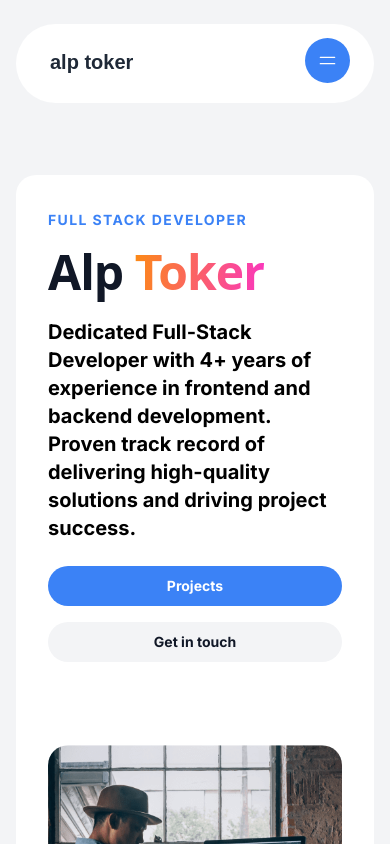
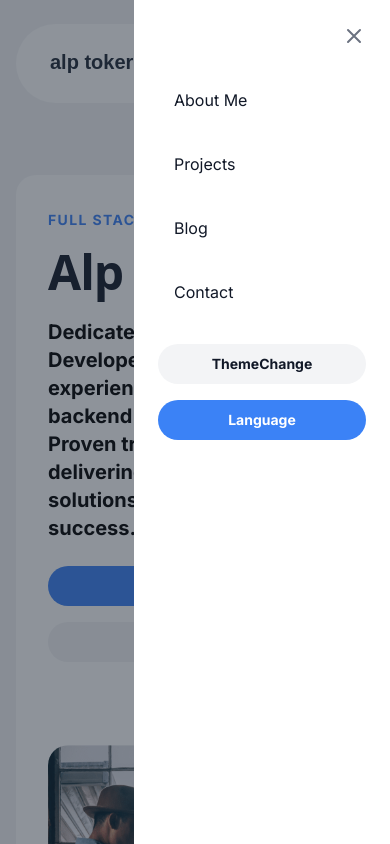
Before and after one commit to Rau7/alpport, a Next.js app: page / in a window 390 px wide. Both pictures are taken after a click on the button 327 px from the left and 60 px from the top of the page. Shown: the top 844 px of the page. Built offline with nearby package versions, Linux system fonts and the light colour scheme.

Commit message:
navbarBurgerFix

```diff
--- a/components/Header.jsx
+++ b/components/Header.jsx
@@ -1,26 +1,34 @@
 "use client";
 
-import React from "react";
+import React, { useState } from "react";
 import logos from "@/public/assets/logos/alp-toker-logo.svg";
 import Image from "next/image";
 
 const Header = () => {
+  const [isMobileMenuOpen, setIsMobileMenuOpen] = useState(false);
+
   const scrollToSection = (sectionId) => {
     const section = document.getElementById(sectionId);
     if (section) {
       section.scrollIntoView({ behavior: "smooth" });
+      setIsMobileMenuOpen(false); // Close mobile menu after clicking
     }
   };
 
+  const toggleMobileMenu = () => {
+    setIsMobileMenuOpen(!isMobileMenuOpen);
+  };
+
   return (
+    <>
       <section className="py-6 bg-gray-100">
         <div className="container mx-auto px-4">
-        <div className="flex items-center justify-between px-6 py-3.5 rounded-full bg-white ">
+          <div className="flex items-center justify-between px-6 py-3.5 rounded-full bg-white">
             <div className="w-auto">
               <div className="flex flex-wrap items-center">
                 <div className="w-auto">
                   <a href="#">
-                  <Image src={logos} alt="Zanrly Logo" />
+                    <Image src={logos} alt="Alp Toker Logo" />
                   </a>
                 </div>
               </div>
@@ -88,7 +96,7 @@ const Header = () => {
                   </div>
                 </div>
                 <div className="w-auto lg:hidden">
-                <button className="inline-block">
+                  <button onClick={toggleMobileMenu} className="inline-block">
                     <svg
                       className="text-blue-500"
                       width={45}
@@ -101,7 +109,7 @@ const Header = () => {
                       <path
                         d="M37 32H19M37 24H19"
                         stroke="white"
-                      strokeWidth="1.5"
+                        strokeWidth={1.5}
                         strokeLinecap="round"
                         strokeLinejoin="round"
                       />
@@ -111,19 +119,25 @@ const Header = () => {
               </div>
             </div>
           </div>
-        <div className="hidden fixed top-0 left-0 bottom-0 w-4/6 sm:max-w-xs z-50">
-          <div className="fixed inset-0 bg-gray-800 opacity-80" />
-          <nav className="relative z-10 px-9 pt-8 bg-white h-full overflow-y-auto">
-            <div className="flex flex-wrap justify-between h-full">
-              <div className="w-full">
-                <div className="flex items-center justify-between -m-2">
-                  <div className="w-auto p-2">
-                    <a className="inline-block" href="#">
-                      <img src={logos} alt />
-                    </a>
         </div>
-                  <div className="w-auto p-2">
-                    <button className="inline-block">
+      </section>
+
+      {/* Mobile Menu */}
+      <div
+        className={`fixed inset-0 z-50 lg:hidden bg-gray-800 bg-opacity-50 transition-opacity duration-300 ${
+          isMobileMenuOpen ? "opacity-100 pointer-events-auto" : "opacity-0 pointer-events-none"
+        }`}
+        onClick={toggleMobileMenu}
+      >
+        <div
+          className={`fixed right-0 top-0 bottom-0 w-64 bg-white transform transition-transform duration-300 ease-in-out ${
+            isMobileMenuOpen ? "translate-x-0" : "translate-x-full"
+          }`}
+          onClick={(e) => e.stopPropagation()}
+        >
+          <div className="p-6">
+            <div className="flex justify-end mb-8">
+              <button onClick={toggleMobileMenu} className="text-gray-500 hover:text-gray-900">
                 <svg
                   width={24}
                   height={24}
@@ -133,7 +147,7 @@ const Header = () => {
                 >
                   <path
                     d="M6 18L18 6M6 6L18 18"
-                          stroke="#111827"
+                    stroke="currentColor"
                     strokeWidth={2}
                     strokeLinecap="round"
                     strokeLinejoin="round"
@@ -141,55 +155,39 @@ const Header = () => {
                 </svg>
               </button>
             </div>
-                </div>
-              </div>
-              <div className="flex flex-col justify-center py-8 w-full">
-                <ul>
-                  <li className="mb-9">
+            <nav className="space-y-6">
               <button
                 onClick={() => scrollToSection("about")}
-                      className="inline-block text-sm font-bold text-gray-900 hover:text-gray-700"
+                className="block w-full text-left px-4 py-2 text-gray-900 hover:bg-gray-100 rounded-lg"
               >
                 About Me
               </button>
-                  </li>
-                  <li className="mb-9">
               <button
                 onClick={() => scrollToSection("projects")}
-                      className="inline-block text-sm font-bold text-gray-900 hover:text-gray-700"
+                className="block w-full text-left px-4 py-2 text-gray-900 hover:bg-gray-100 rounded-lg"
               >
                 Projects
               </button>
-                  </li>
-                  <li className="mb-9">
               <button
                 onClick={() => scrollToSection("blog")}
-                      className="inline-block text-sm font-bold text-gray-900 hover:text-gray-700"
+                className="block w-full text-left px-4 py-2 text-gray-900 hover:bg-gray-100 rounded-lg"
               >
                 Blog
               </button>
-                  </li>
-                  <li>
               <button
                 onClick={() => scrollToSection("contact")}
-                      className="inline-block text-sm font-bold text-gray-900 hover:text-gray-700"
+                className="block w-full text-left px-4 py-2 text-gray-900 hover:bg-gray-100 rounded-lg"
               >
                 Contact
               </button>
-                  </li>
-                </ul>
-              </div>
-              <div className="flex flex-col justify-end w-full pb-8">
-                <div className="flex flex-wrap -m-2">
-                  <div className="w-full p-2">
+            </nav>
+            <div className="mt-8 space-y-4">
               <a
-                      className="block w-full px-4 py-2.5 text-sm text-center text-gray-900 font-bold bg-white hover:bg-gray-50 focus:ring-4 focus:ring-gray-200 border rounded-full"
+                className="block w-full px-4 py-2.5 text-sm text-center text-gray-900 font-bold bg-gray-100 hover:bg-gray-200 focus:ring-4 focus:ring-gray-200 rounded-full"
                 href="#"
               >
                 ThemeChange
               </a>
-                  </div>
-                  <div className="w-full p-2">
               <a
                 className="block w-full px-4 py-2.5 text-sm text-center text-white font-bold bg-blue-500 hover:bg-blue-600 focus:ring-4 focus:ring-blue-200 rounded-full"
                 href="#"
@@ -200,10 +198,7 @@ const Header = () => {
           </div>
         </div>
       </div>
-          </nav>
-        </div>
-      </div>
-    </section>
+    </>
   );
 };
 
```
Lines whose indentation alone changed are shown as unchanged.
